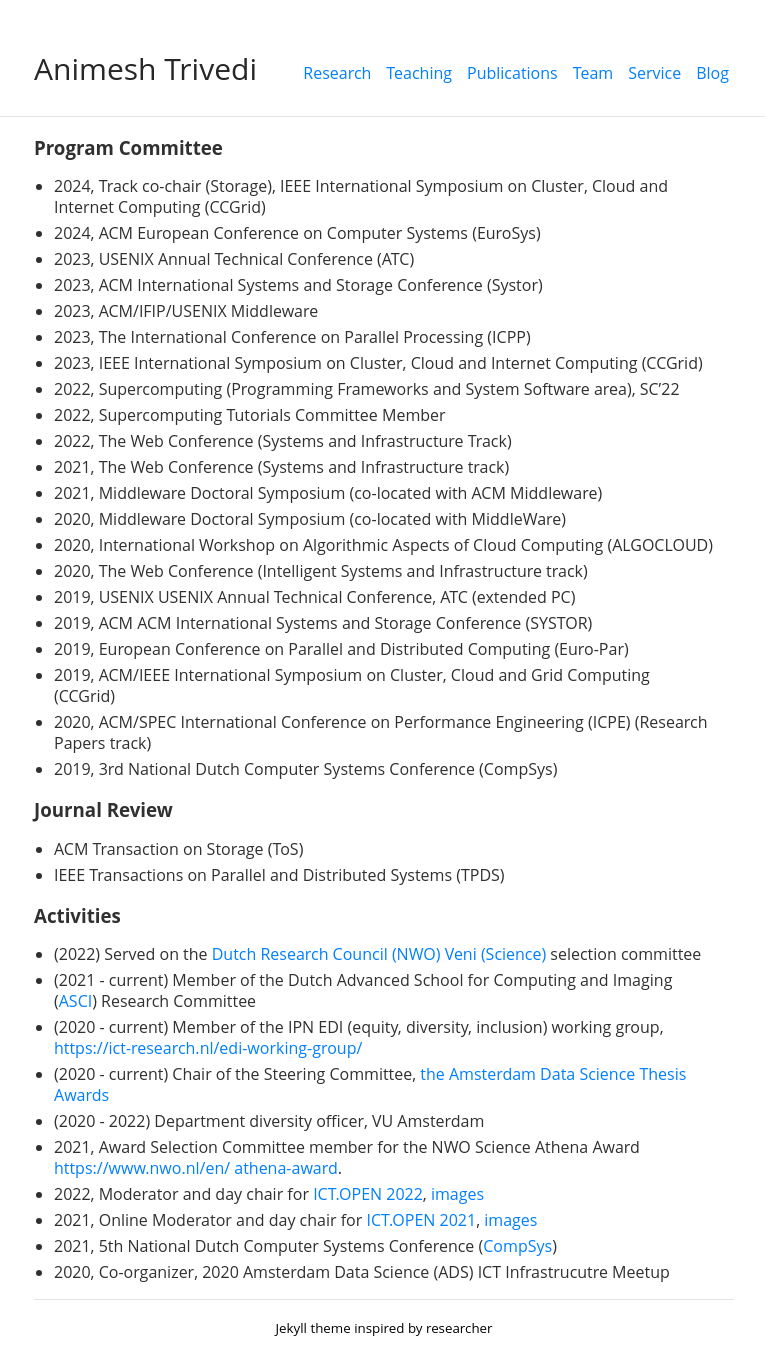
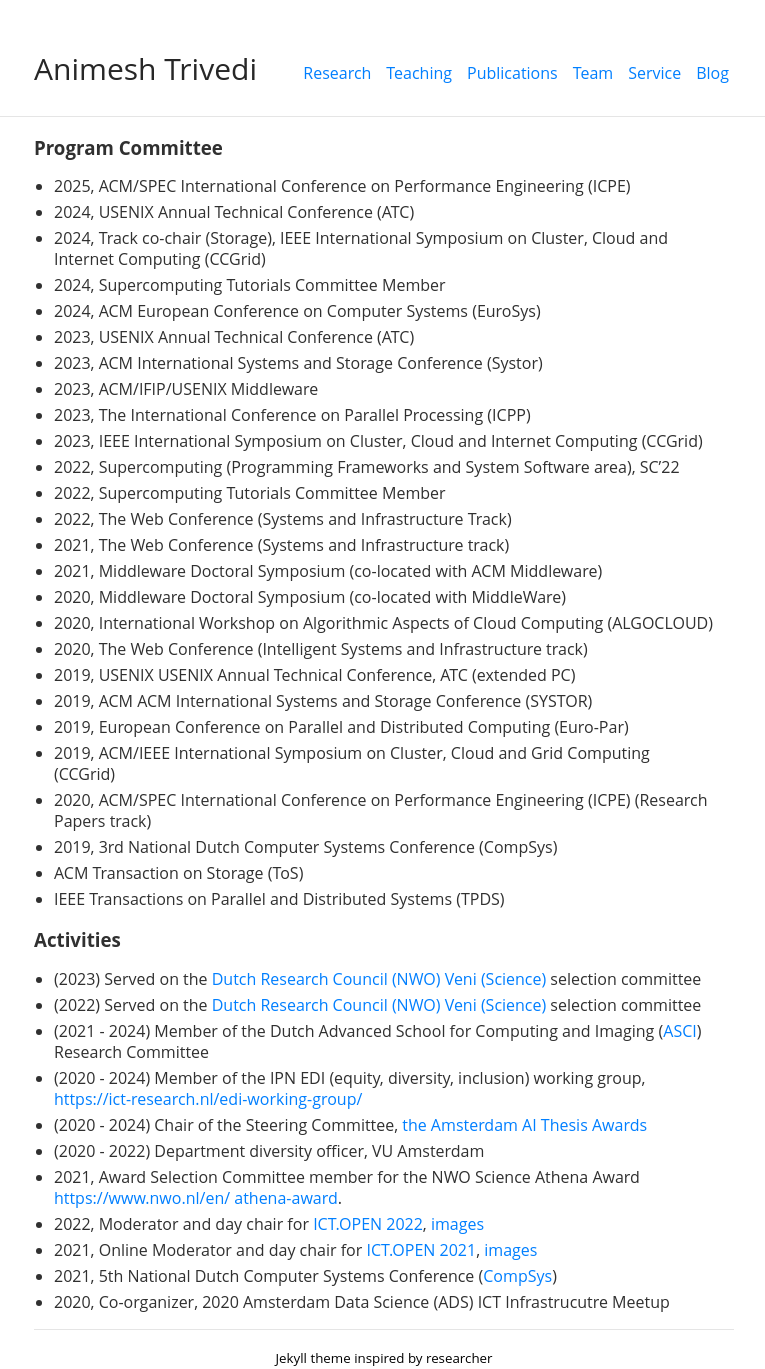
Before and after one commit to animeshtrivedi/animeshtrivedi.github.io, a Jekyll site: the page built from service.md, in a window 1280 px wide. Shown: the whole page, without its empty margins (256-1021 px from the left). Built offline with Jekyll 4.4.1, drawn with Linux system fonts in a browser that asks for light colours; before the commit the page ends 1339 px from its top, so only the background shows below that.

Commit message:
update services

```diff
--- a/service.md
+++ b/service.md
@@ -7,7 +7,10 @@
 ---
 
 ### Program Committee
+  * 2025, ACM/SPEC International Conference on Performance Engineering (ICPE)
+  * 2024, USENIX Annual Technical Conference (ATC)
   * 2024, Track co-chair (Storage), IEEE International Symposium on Cluster, Cloud and Internet Computing (CCGrid)
+  * 2024, Supercomputing Tutorials Committee Member
   * 2024, ACM European Conference on Computer Systems (EuroSys)
   * 2023, USENIX Annual Technical Conference (ATC)
   * 2023, ACM International Systems and Storage Conference (Systor)
@@ -28,16 +31,15 @@
   * 2019, ACM/IEEE International Symposium on Cluster, Cloud and Grid Computing (CCGrid)
   * 2020, ACM/SPEC International Conference on Performance Engineering (ICPE) (Research Papers track)
   * 2019, 3rd National Dutch Computer Systems Conference (CompSys)
-
-### Journal Review
   * ACM Transaction on Storage (ToS)
   * IEEE Transactions on Parallel and Distributed Systems (TPDS)
 
 ### Activities
+  * (2023) Served on the [Dutch Research Council (NWO) Veni (Science)](https://www.nwo.nl/en/calls/nwo-talent-programme) selection committee
   * (2022) Served on the [Dutch Research Council (NWO) Veni (Science)](https://www.nwo.nl/en/calls/nwo-talent-programme) selection committee
-  * (2021 - current) Member of the Dutch Advanced School for Computing and Imaging ([ASCI](https://asci.tudelft.nl/)) Research Committee
-  * (2020 - current) Member of the IPN EDI (equity, diversity, inclusion) working group, [https://ict-research.nl/edi-working-group/](https://ict-research.nl/edi-working-group/)
-  * (2020 - current) Chair of the Steering Committee, [the Amsterdam Data Science Thesis Awards](https://amsterdamdatascience.nl/events/thesis-awards/)
+  * (2021 - 2024) Member of the Dutch Advanced School for Computing and Imaging ([ASCI](https://asci.tudelft.nl/)) Research Committee
+  * (2020 - 2024) Member of the IPN EDI (equity, diversity, inclusion) working group, [https://ict-research.nl/edi-working-group/](https://ict-research.nl/edi-working-group/)
+  * (2020 - 2024) Chair of the Steering Committee, [the Amsterdam AI Thesis Awards](https://amsterdamai.com/en/)
   * (2020 - 2022) Department diversity officer, VU Amsterdam
   * 2021, Award Selection Committee member for the NWO Science Athena Award [https://www.nwo.nl/en/
 athena-award](https://www.nwo.nl/en/athena-award).
```
